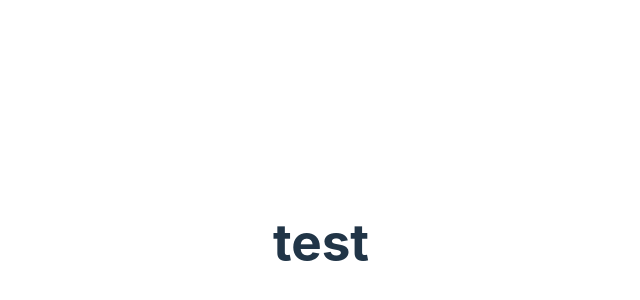
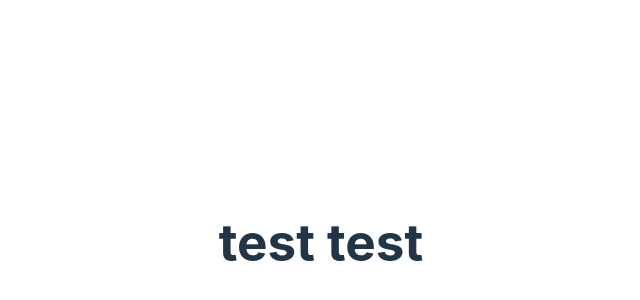
Before and after one commit to lltelles/quiz, a React (Vite) app: page / in a window 1280 px wide. Shown: the part 158-458 px from the top of the page, without its empty margins (319-959 px from the left). Built offline with nearby package versions, Linux system fonts and the light colour scheme.

Commit message:
this is just another test

```diff
--- a/src/App.jsx
+++ b/src/App.jsx
@@ -5,7 +5,7 @@ function App() {
 
   return (
     <div className='App'>
-      <h1>test</h1>
+      <h1>test test</h1>
     </div>
   )
 }
```
